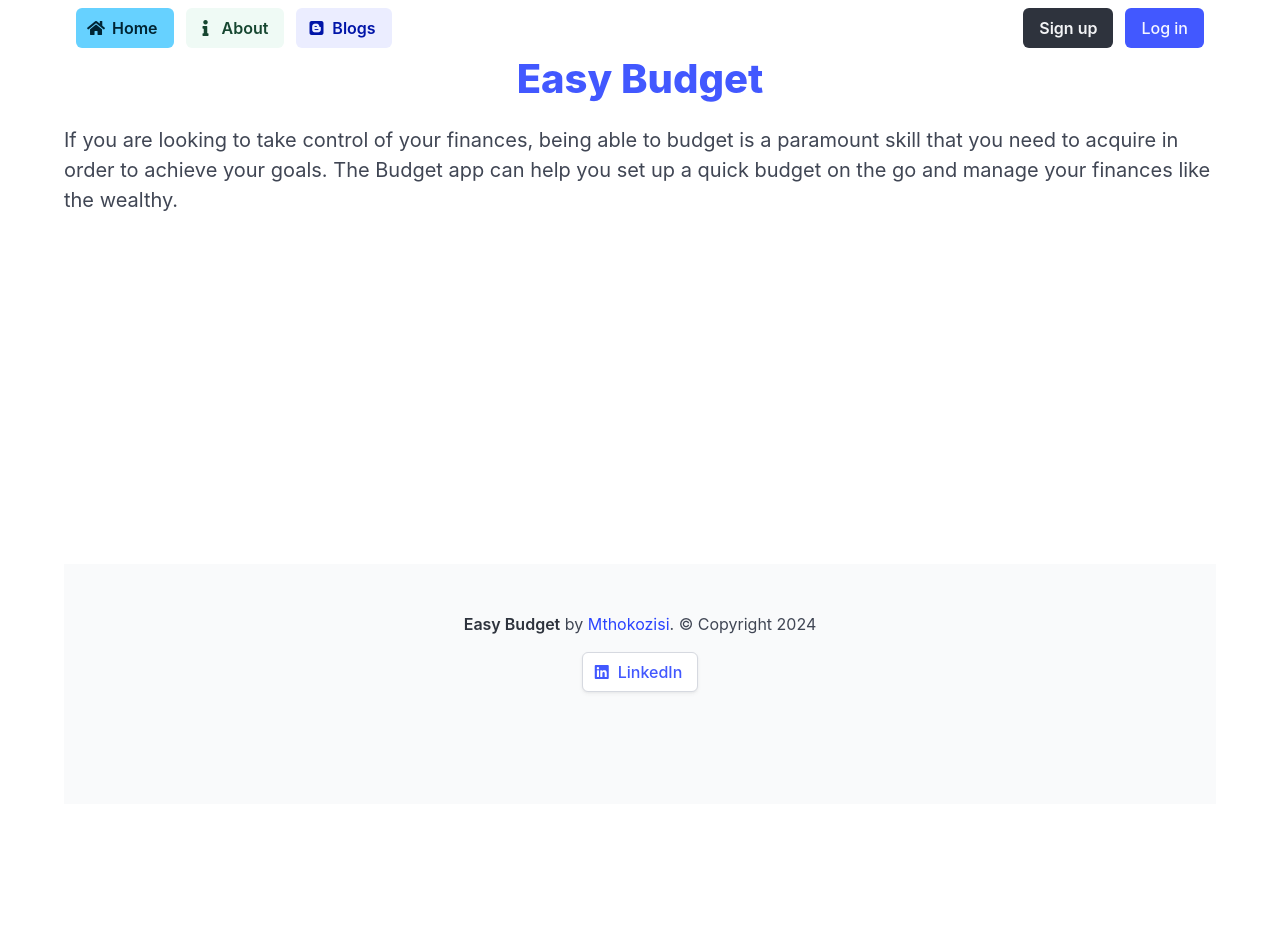
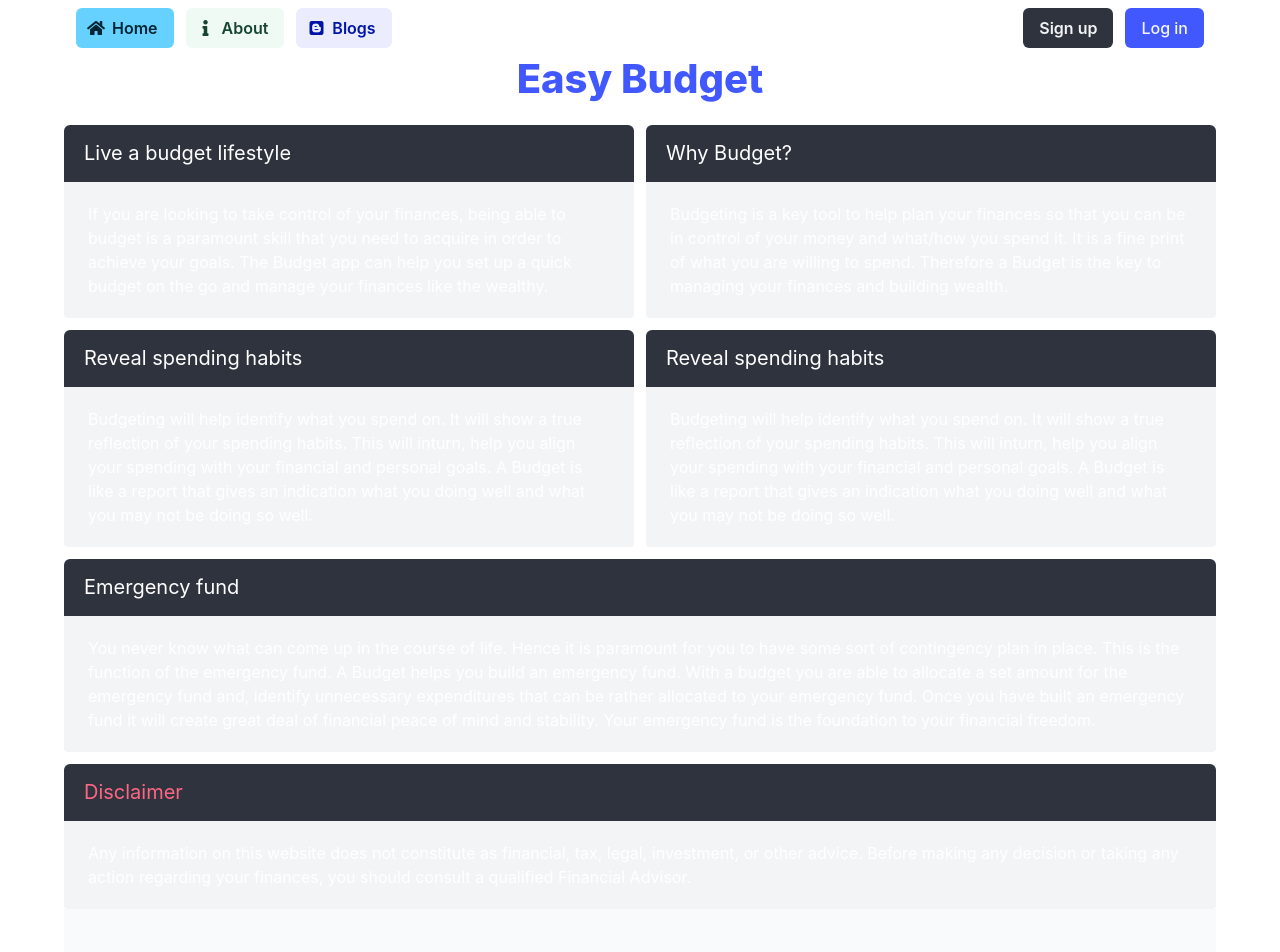
Before and after one commit to MthoMSY/bapp, a React (Vite) app: page /home in a window 1280 px wide. Shown: the top 952 px of the page. Before the commit the page ends 804 px from the top, so only its background shows below. Built offline with nearby package versions, Linux system fonts and the light colour scheme.

Commit message:
add more content to home page and footer

```diff
--- a/src/components/Footer.tsx
+++ b/src/components/Footer.tsx
@@ -1,4 +1,5 @@
 import React from "react";
+import { DISCLAIMER } from "../assets/common-messages";
 
 export const Footer = () => {
   return (
@@ -22,8 +23,19 @@ export const Footer = () => {
               </span>
               <span>LinkedIn</span>
             </a>
+            <a
+              href="https://github.com/MthoMSY"
+              className="button has-text-link"
+            >
+              <span className="icon is-small">
+                <i className="fab fa-github"></i>
+              </span>
+              <span>GitHub</span>
+            </a>
           </p>
-          <p></p>
+          <div className="content is-small">
+            <p className="has-text-link">{DISCLAIMER}</p>
+          </div>
         </div>
       </footer>
     </div>
--- a/src/components/Home.tsx
+++ b/src/components/Home.tsx
@@ -1,14 +1,124 @@
+import { DISCLAIMER } from "../assets/common-messages";
+
 export const Home = () => {
   return (
     <section className="container is-fluid">
       <div className="content is-medium">
         <h1 className="title has-text-centered has-text-link">Easy Budget</h1>
-        <p>
-          If you are looking to take control of your finances, being able to
-          budget is a paramount skill that you need to acquire in order to
-          achieve your goals. The Budget app can help you set up a quick budget
-          on the go and manage your finances like the wealthy.
-        </p>
+      </div>
+      <div className="content is-medium">
+        <div className="fixed-grid has-2-cols has-1-cols-mobile ">
+          <div className="grid">
+            <div className="cell">
+              <article className="message">
+                <div className="message-header">
+                  <p className="subtitle has-text-white">
+                    Live a budget lifestyle
+                  </p>
+                </div>
+                <div className="message-body has-text-white">
+                  <p>
+                    If you are looking to take control of your finances, being
+                    able to budget is a paramount skill that you need to acquire
+                    in order to achieve your goals. The Budget app can help you
+                    set up a quick budget on the go and manage your finances
+                    like the wealthy.
+                  </p>
+                </div>
+              </article>
+            </div>
+            <div className="cell">
+              <article className="message">
+                <div className="message-header">
+                  <p className="subtitle has-text-white">Why Budget?</p>
+                </div>
+                <div className="message-body has-text-white">
+                  <p>
+                    Budgeting is a key tool to help plan your finances so that
+                    you can be in control of your money and what/how you spend
+                    it. It is a fine print of what you are willing to spend.
+                    Therefore a Budget is the key to managing your finances and
+                    building wealth.
+                  </p>
+                </div>
+              </article>
+            </div>
+
+            <div className="cell">
+              <article className="message">
+                <div className="message-header">
+                  <p className="subtitle has-text-white">
+                    Reveal spending habits
+                  </p>
+                </div>
+                <div className="message-body has-text-white">
+                  <p>
+                    Budgeting will help identify what you spend on. It will show
+                    a true reflection of your spending habits. This will inturn,
+                    help you align your spending with your financial and
+                    personal goals. A Budget is like a report that gives an
+                    indication what you doing well and what you may not be doing
+                    so well.
+                  </p>
+                </div>
+              </article>
+            </div>
+
+            <div className="cell">
+              <article className="message">
+                <div className="message-header">
+                  <p className="subtitle has-text-white">
+                    Reveal spending habits
+                  </p>
+                </div>
+                <div className="message-body has-text-white">
+                  <p>
+                    Budgeting will help identify what you spend on. It will show
+                    a true reflection of your spending habits. This will inturn,
+                    help you align your spending with your financial and
+                    personal goals. A Budget is like a report that gives an
+                    indication what you doing well and what you may not be doing
+                    so well.
+                  </p>
+                </div>
+              </article>
+            </div>
+
+            <div className="cell is-col-span-2">
+              <article className="message">
+                <div className="message-header">
+                  <p className="subtitle has-text-white">Emergency fund</p>
+                </div>
+                <div className="message-body has-text-white">
+                  <p>
+                    You never know what can come up in the course of life. Hence
+                    it is paramount for you to have some sort of contingency
+                    plan in place. This is the function of the emergency fund. A
+                    Budget helps you build an emergency fund. With a budget you
+                    are able to allocate a set amount for the emergency fund
+                    and, identify unnecessary expenditures that can be rather
+                    allocated to your emergency fund. Once you have built an
+                    emergency fund it will create great deal of financial peace
+                    of mind and stability. Your emergency fund is the foundation
+                    to your financial freedom.
+                  </p>
+                </div>
+              </article>
+            </div>
+            <div className="cell is-col-span-2">
+              <article className="message">
+                <div className="message-header">
+                  <p className="subtitle has-text-white has-text-danger">
+                    Disclaimer
+                  </p>
+                </div>
+                <div className="message-body has-text-white">
+                  <p>{DISCLAIMER}</p>
+                </div>
+              </article>
+            </div>
+          </div>
+        </div>
       </div>
     </section>
   );
```
